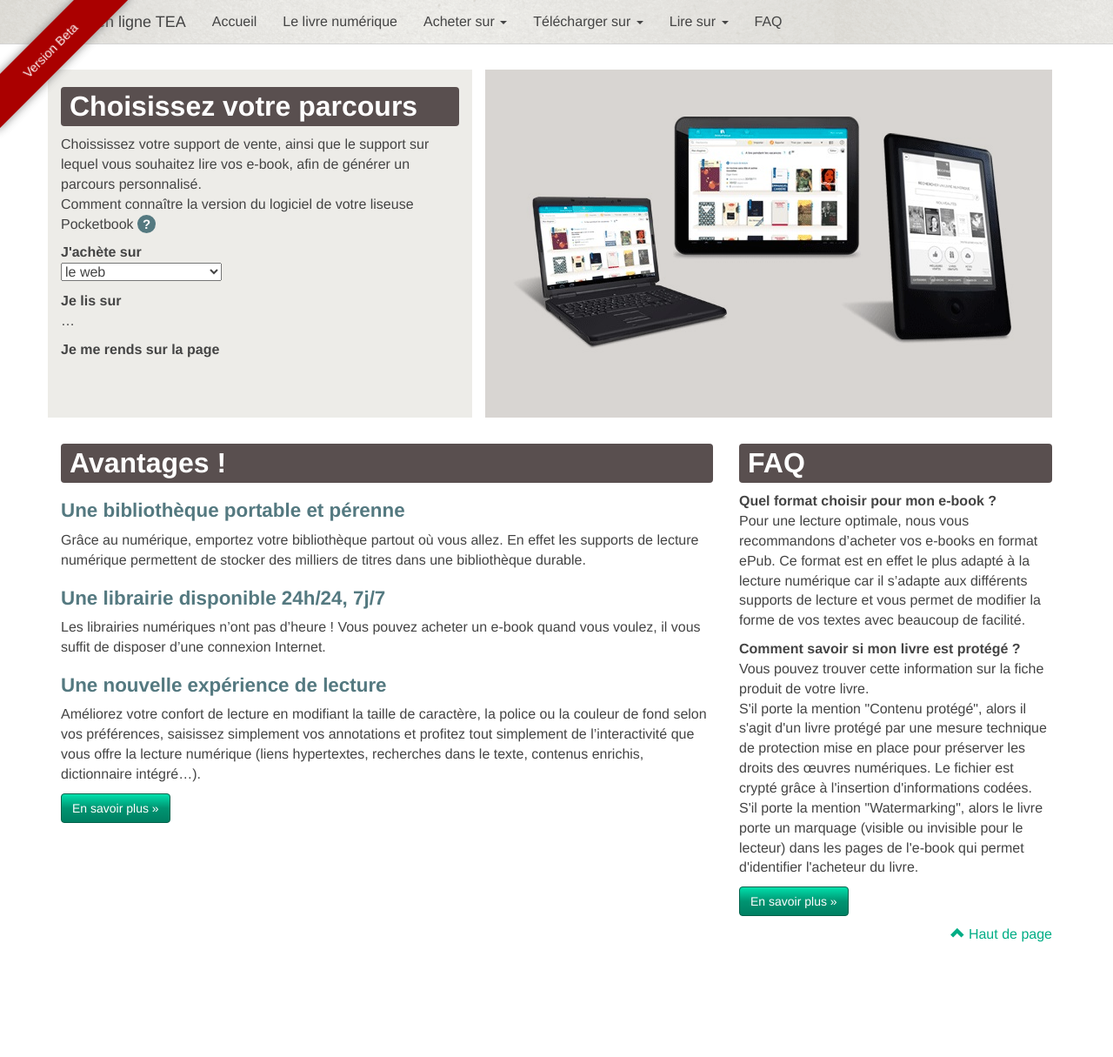
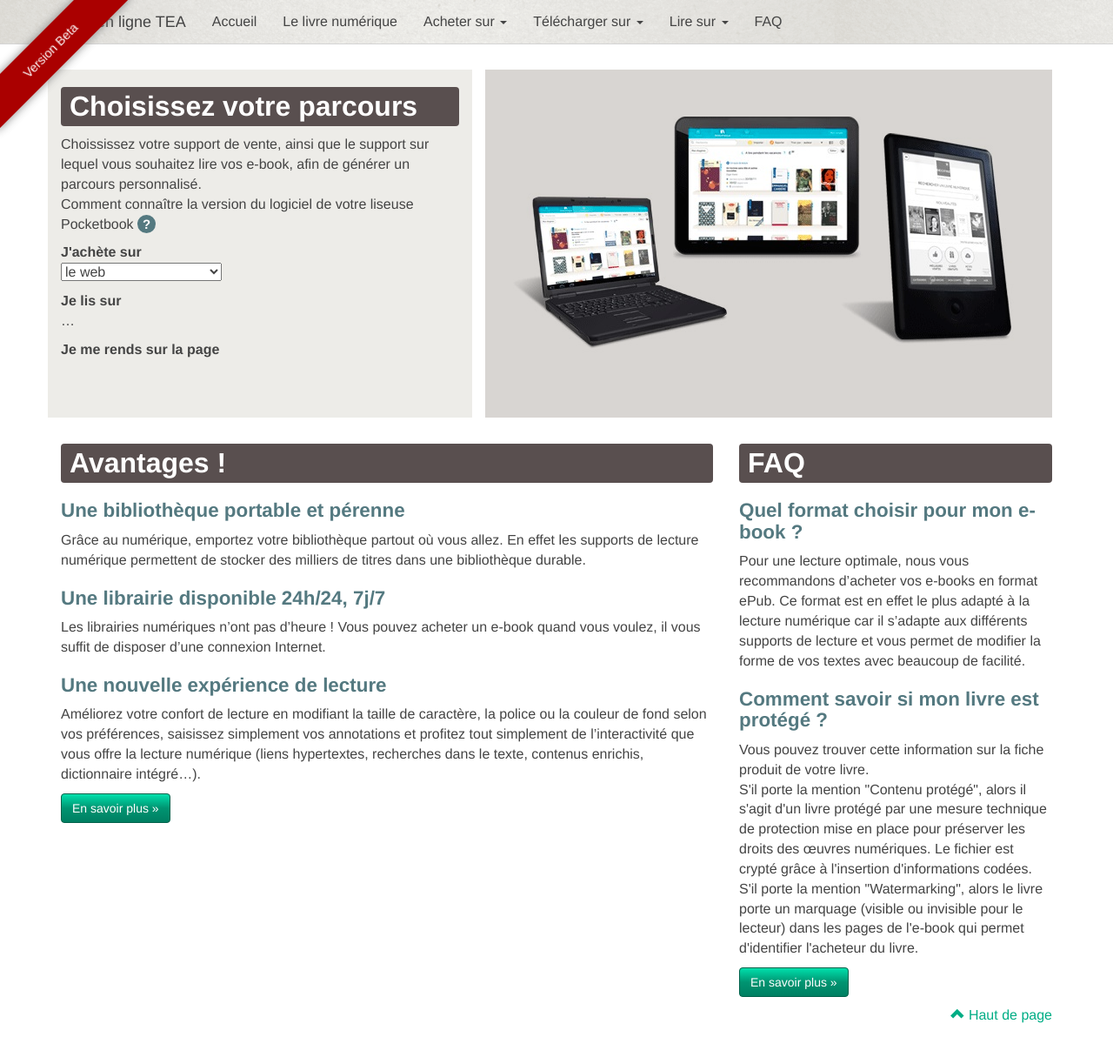
Before and after one commit to TEA-ebook/help-center, a Jekyll site: the page built from index.html, in a window 1280 px wide and 1239 px high. Shown: the top 1215 px of the window at 87% size. Built offline with Jekyll 4.4.1, drawn with Linux system fonts in a browser that asks for light colours; nearby versions of some CDN libraries; Markdown is read by kramdown in place of the engine named in the settings.

Commit message:
Fix: titles should be titles

```diff
--- a/index.html
+++ b/index.html
@@ -63,12 +63,14 @@ title: Accueil
   </div>
   <div class="col-lg-4">
     <h2>FAQ</h2>
+
+    <h3>Quel format choisir pour mon e-book&nbsp;?</h3>
     <p>
-      <strong>Quel format choisir pour mon e-book ?</strong><br />
       Pour une lecture optimale, nous vous recommandons d’acheter vos e-books en format ePub. Ce format est en effet le plus adapté à la lecture numérique car il s’adapte aux différents supports de lecture et vous permet de modifier la forme de vos textes avec beaucoup de facilité.
     </p>
+
+    <h3>Comment savoir si mon livre est protégé&nbsp;?</h3>
     <p>
-      <strong>Comment savoir si mon livre est protégé ?</strong><br />
       Vous pouvez trouver cette information sur la fiche produit de votre livre.<br />
       S'il porte la mention "Contenu protégé", alors il s'agit d'un livre protégé par une mesure technique de protection mise en place pour préserver les droits des œuvres numériques. Le fichier est crypté grâce à l'insertion d'informations codées.<br />
       S'il porte la mention "Watermarking", alors le livre porte un marquage (visible ou invisible pour le lecteur) dans les pages de l'e-book qui permet d'identifier l'acheteur du livre.
```
